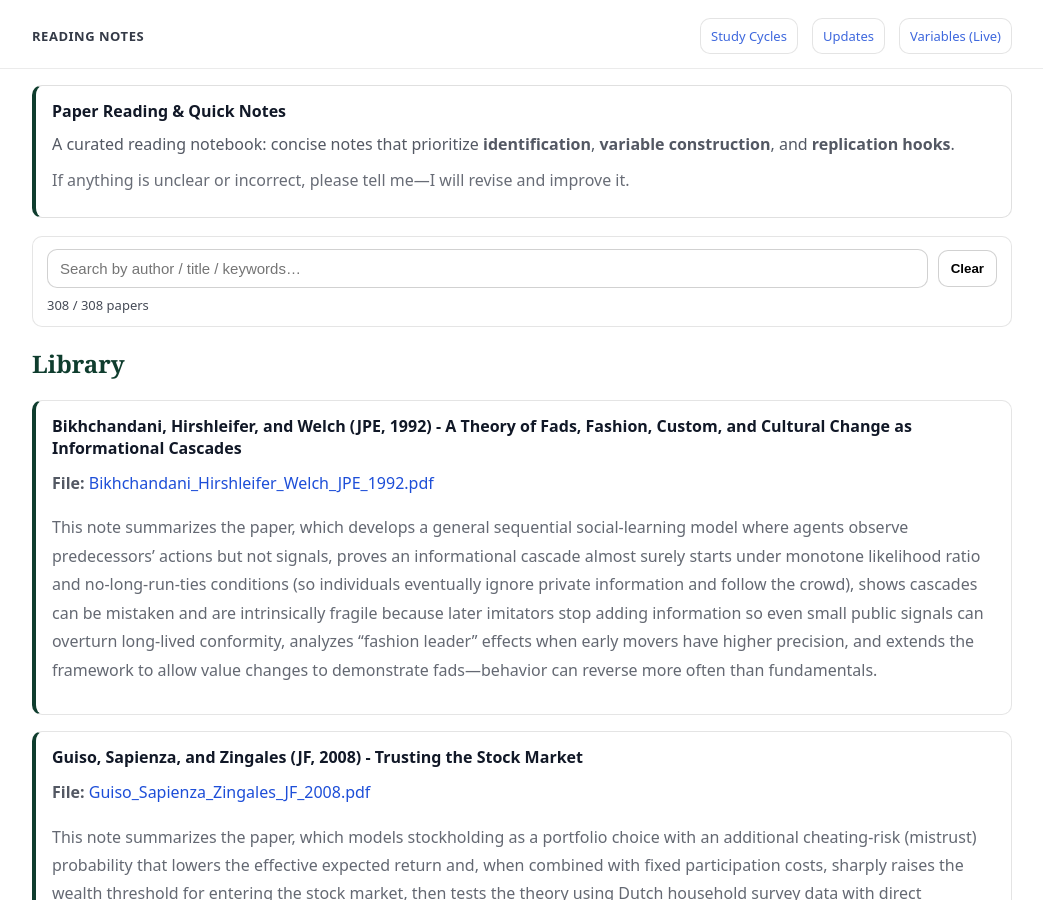
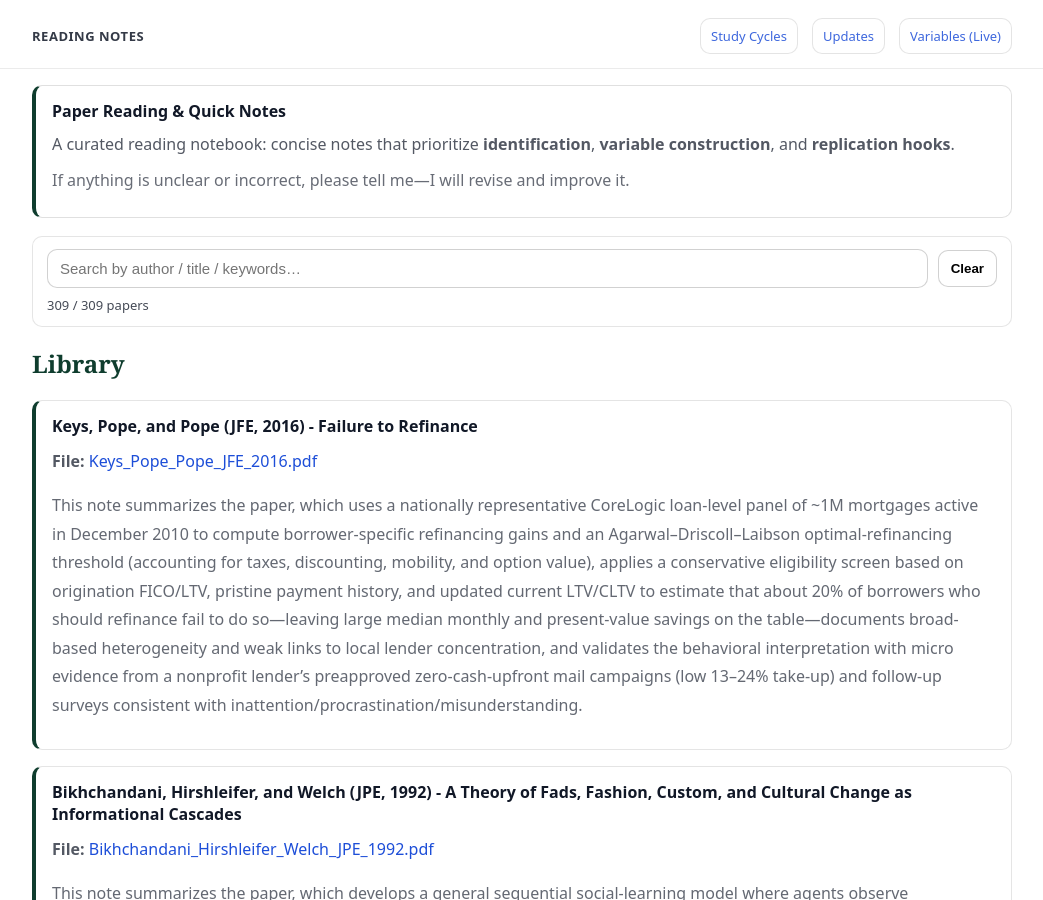
Before and after one commit to yaxinzn/study-archive, a Jekyll site: the page built from reading/index.md, in a window 1280 px wide and 900 px high. Shown: the whole window, without its empty margins (118-1161 px from the left). Built offline with Jekyll 4.4.1, drawn with Linux system fonts in a browser that asks for light colours.

Commit message:
Reading: add/update Keys_Pope_Pope_JFE_2016.pdf

```diff
--- a/_data/reading.yml
+++ b/_data/reading.yml
@@ -1,3 +1,7 @@
+- title: "Keys, Pope, and Pope (JFE, 2016) - Failure to Refinance"
+  file: "Keys_Pope_Pope_JFE_2016.pdf"
+  desc: "This note summarizes the paper, which uses a nationally representative CoreLogic loan-level panel of ~1M mortgages active in December 2010 to compute borrower-specific refinancing gains and an Agarwal–Driscoll–Laibson optimal-refinancing threshold (accounting for taxes, discounting, mobility, and option value), applies a conservative eligibility screen based on origination FICO/LTV, pristine payment history, and updated current LTV/CLTV to estimate that about 20% of borrowers who should refinance fail to do so—leaving large median monthly and present-value savings on the table—documents broad-based heterogeneity and weak links to local lender concentration, and validates the behavioral interpretation with micro evidence from a nonprofit lender’s preapproved zero-cash-upfront mail campaigns (low 13–24% take-up) and follow-up surveys consistent with inattention/procrastination/misunderstanding."
+
 - title: "Bikhchandani, Hirshleifer, and Welch (JPE, 1992) - A Theory of Fads, Fashion, Custom, and Cultural Change as Informational Cascades"
   file: "Bikhchandani_Hirshleifer_Welch_JPE_1992.pdf"
   desc: "This note summarizes the paper, which develops a general sequential social-learning model where agents observe predecessors’ actions but not signals, proves an informational cascade almost surely starts under monotone likelihood ratio and no-long-run-ties conditions (so individuals eventually ignore private information and follow the crowd), shows cascades can be mistaken and are intrinsically fragile because later imitators stop adding information so even small public signals can overturn long-lived conformity, analyzes “fashion leader” effects when early movers have higher precision, and extends the framework to allow value changes to demonstrate fads—behavior can reverse more often than fundamentals."
```
Also changed, not shown: 1 other file.
